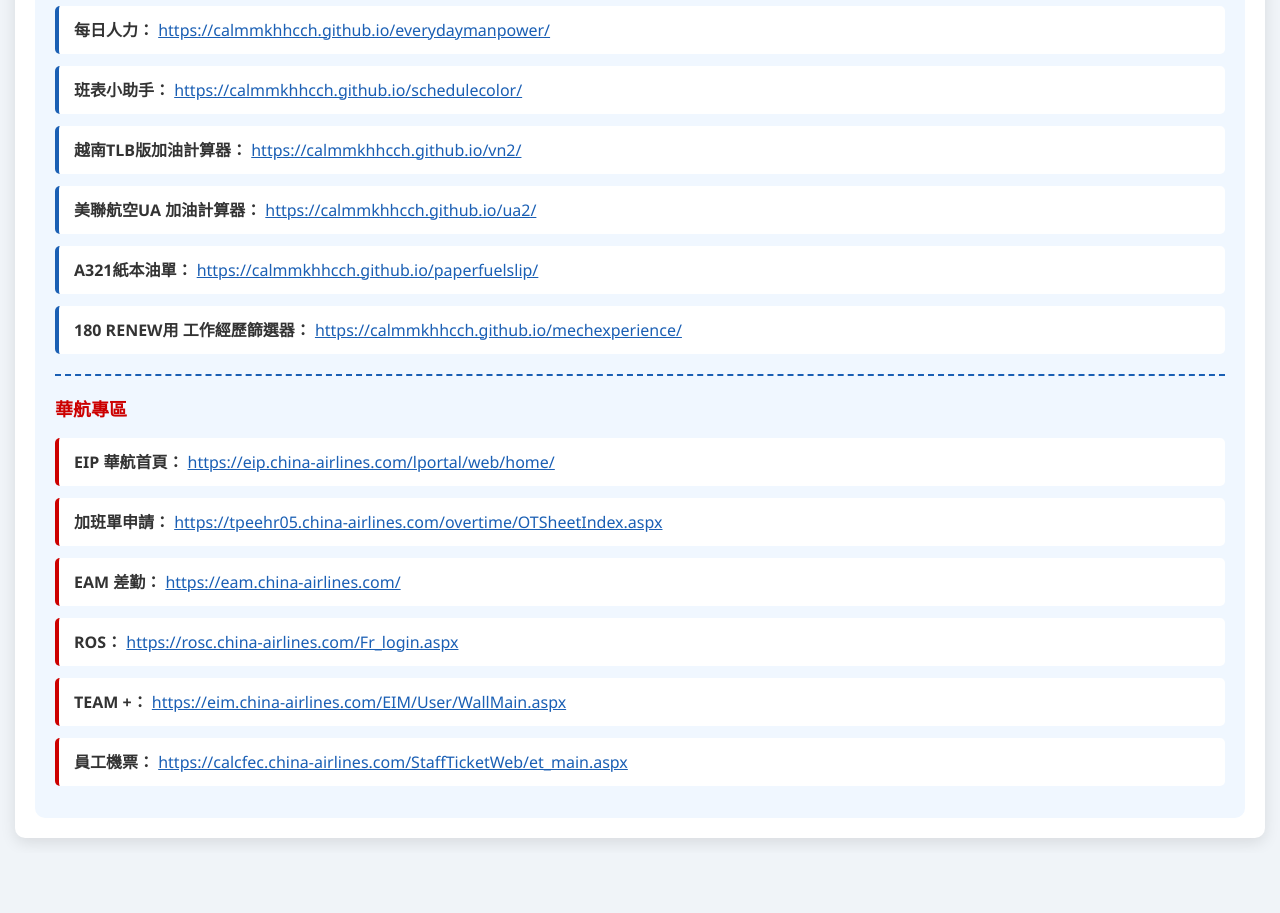
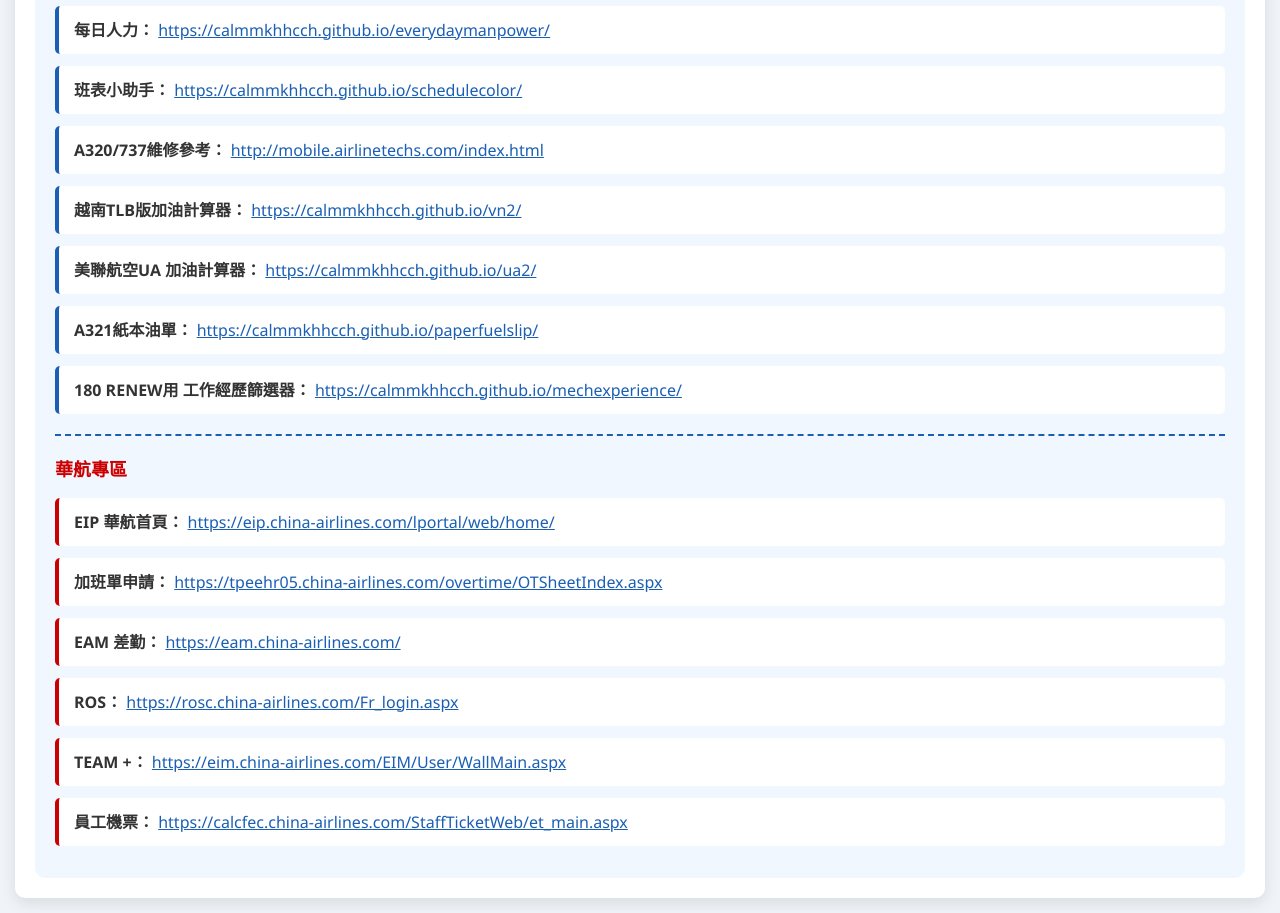
Before and after one commit to calmmkhhcch/khh2, a plain HTML site: page index.html in a window 1280 px wide. Shown: the part 2080-2993 px from the top of the page. Before the commit the page ends 2933 px from the top, so only its background shows below. Drawn offline with Linux system fonts and the light colour scheme.

Commit message:
Update index.html

```diff
--- a/index.html
+++ b/index.html
@@ -554,7 +554,13 @@
                     https://calmmkhhcch.github.io/schedulecolor/
                 </a>
             </div>
-            <!-- 新增工具：越南TLB版加油計算器 -->
+            <!-- 新增 A320/737維修參考 (放在班表小助手下面) -->
+            <div style="margin-bottom: 12px; padding: 12px 15px; background: white; border-radius: 5px; border-left: 4px solid #1a5fb4;">
+                <strong>A320/737維修參考：</strong>
+                <a href="http://mobile.airlinetechs.com/index.html" target="_blank" style="color: #1a5fb4; word-break: break-all;">
+                    http://mobile.airlinetechs.com/index.html
+                </a>
+            </div>
             <div style="margin-bottom: 12px; padding: 12px 15px; background: white; border-radius: 5px; border-left: 4px solid #1a5fb4;">
                 <strong>越南TLB版加油計算器：</strong>
                 <a href="https://calmmkhhcch.github.io/vn2/" target="_blank" style="color: #1a5fb4; word-break: break-all;">
@@ -745,4 +751,4 @@
         });
     </script>
 </body>
-</html>
+                    </html>
```
